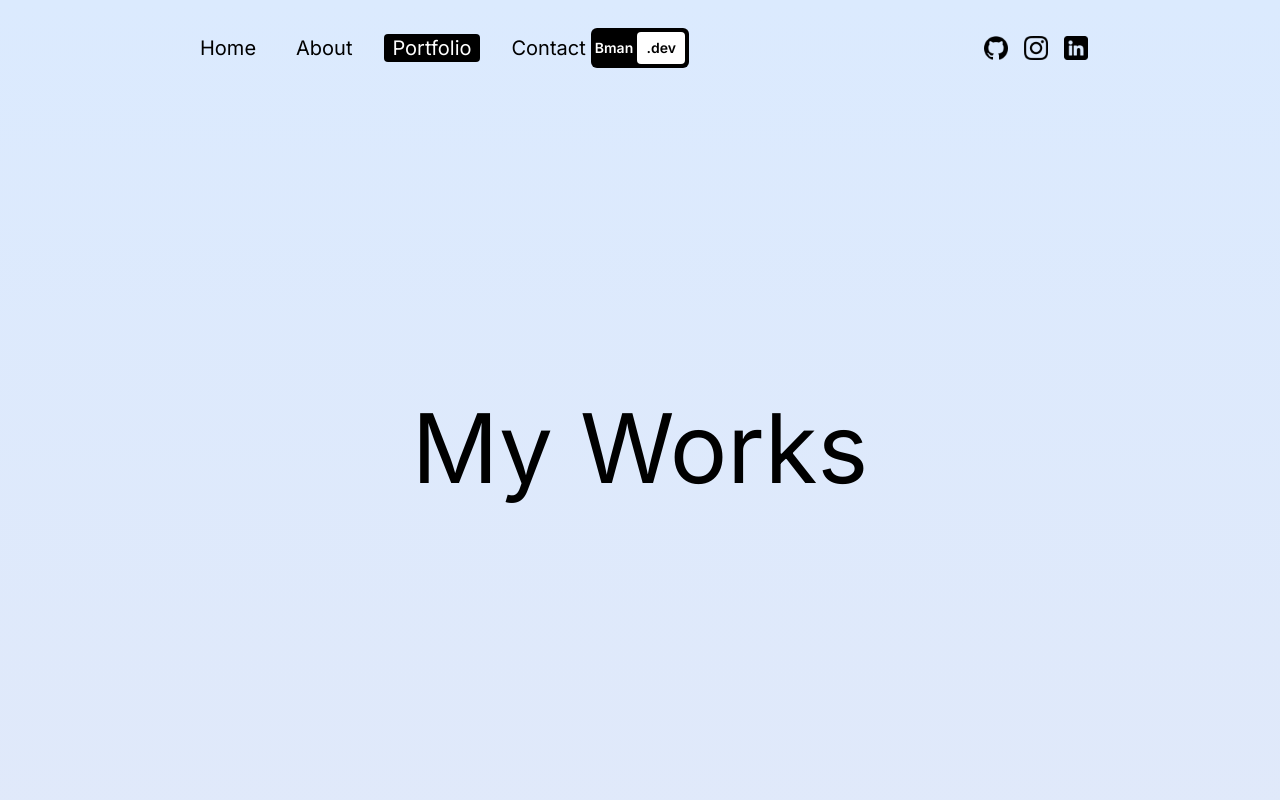
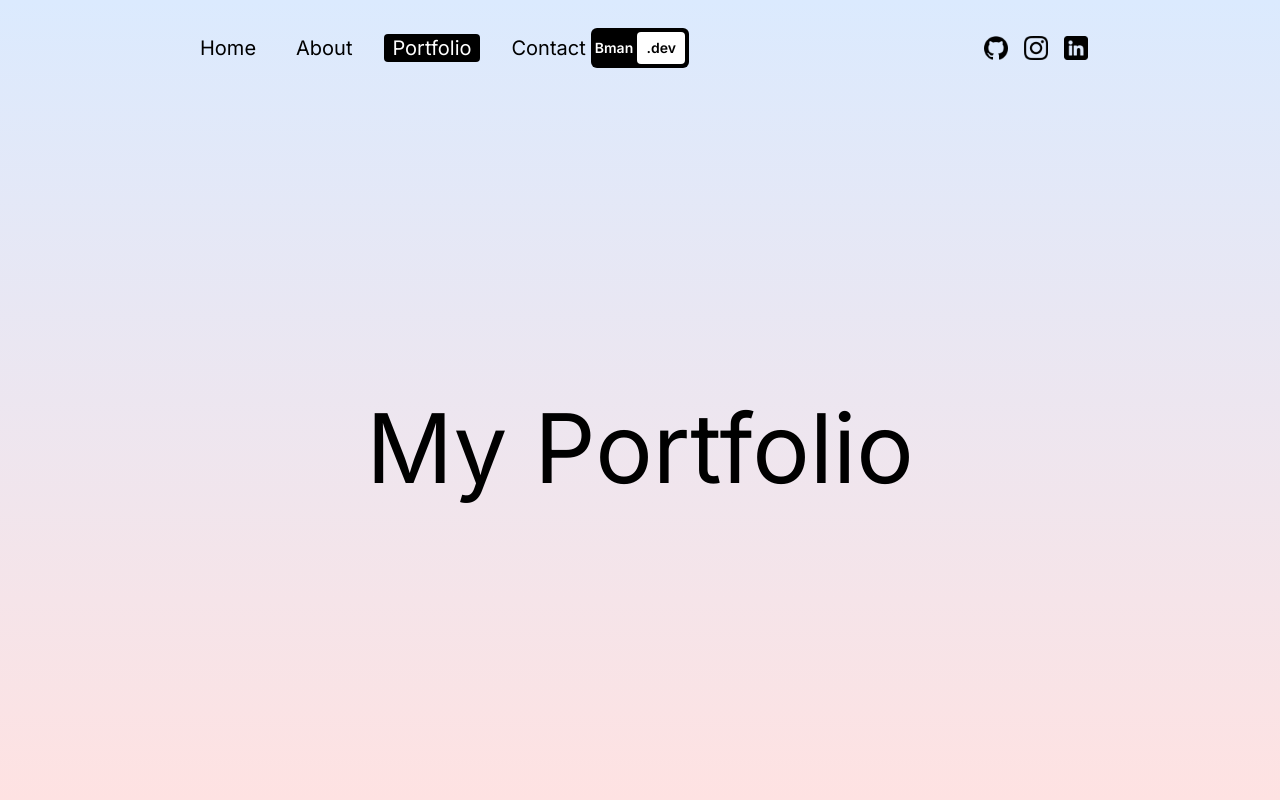
Before and after one commit to Blessedman-AI/Blessedman.cloud, a Next.js app: page /portfolio in a window 1280 px wide. Shown: the top 800 px of the page. Built offline with nearby package versions, Linux system fonts and the light colour scheme.

Commit message:
Initial commit

```diff
--- a/app/about/page.jsx
+++ b/app/about/page.jsx
@@ -21,7 +21,7 @@ const About = () => {
 
   return (
     <motion.div
-      className="min-h-full "
+      className="h-[calc(100vh-6rem)] "
       initial={{ y: "-200vh" }}
       animate={{ y: "0" }}
       transition={{ duration: 1 }}
--- a/app/portfolio/page.jsx
+++ b/app/portfolio/page.jsx
@@ -62,15 +62,17 @@ const Portfolio = () => {
 
   return (
     <motion.div
-      className="h-full"
+      className="h-[calc(100vh-6rem)]"
       initial={{ y: "-200vh" }}
       animate={{ y: "0%" }}
       transition={{ duration: 1 }}
     >
       <div className="h-[600vh] relative" ref={ref}>
-        <div className="w-screen h-[calc(100vh-6rem)] flex items-center
-         justify-center text-8xl text-center">
-          My Works
+        <div
+          className="w-screen h-[calc(100vh-6rem)] flex items-center
+         justify-center text-8xl text-center"
+        >
+          My Portfolio
         </div>
         <div
           className="sticky top-0 flex h-screen gap-4 items-center
@@ -110,9 +112,11 @@ const Portfolio = () => {
                     {item.desc}
                   </p>
                   <Link href={item.link} className="flex justify-end">
-                    <button className="p-2 text-sm md:p-4 md:text-md
+                    <button
+                      className="p-2 text-sm md:p-4 md:text-md
                      lg:pr-4 lg:pl-4 lg:text-lg bg-white
-                      text-gray-600 font-semibold m-4 rounded">
+                      text-gray-600 font-semibold m-4 rounded"
+                    >
                       See Demo
                     </button>
                   </Link>
```
